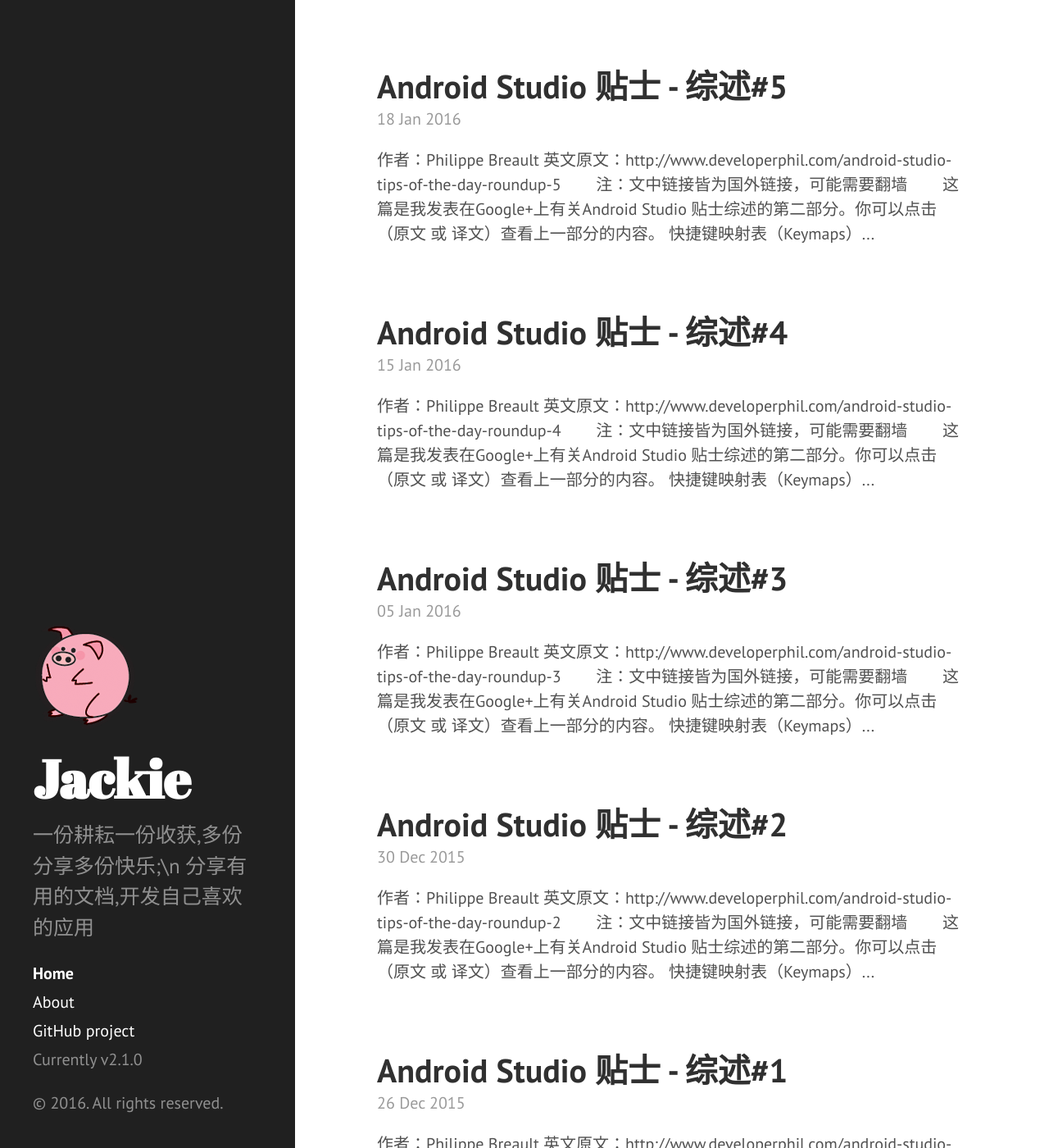
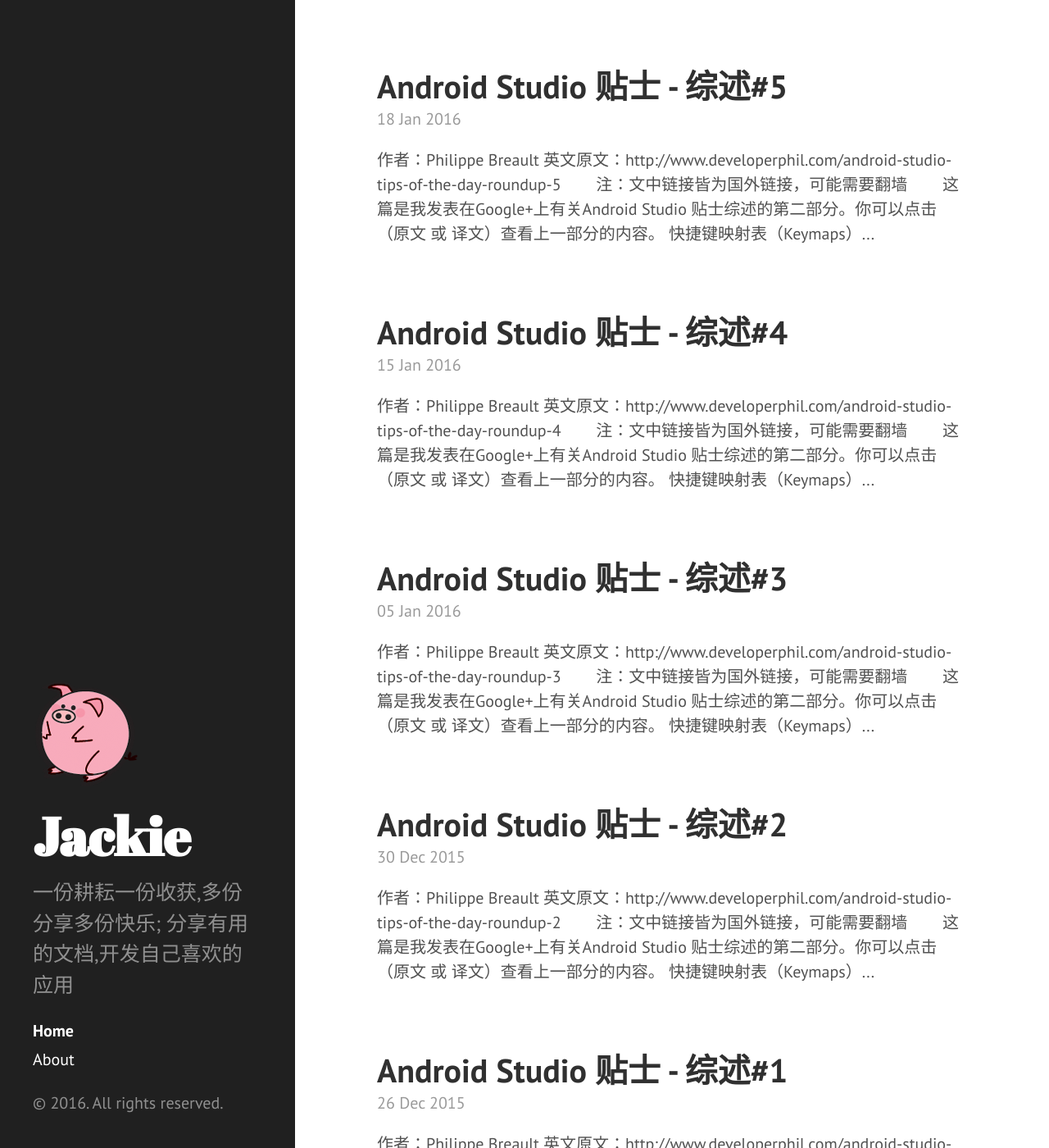
Before and after one commit to Jackie880823/Jackie880823.github.io, a Jekyll site: the page built from index.html, in a window 1280 px wide and 1400 px high. Shown: the whole window at 82% size. Built offline with Jekyll 4.4.1, drawn with Linux system fonts in a browser that asks for light colours; Markdown is read by kramdown in place of the engine named in the settings; the list of posts is cut into pages by our own code.

Commit message:
修改描述, 调整导航

```diff
--- a/_config.yml
+++ b/_config.yml
@@ -9,7 +9,7 @@
 # Setup
 title:            Jackie
 tagline:          'Android Developer'
-description:      '一份耕耘一份收获,多份分享多份快乐;\n
+description:      '一份耕耘一份收获,多份分享多份快乐;
                   分享有用的文档,开发自己喜欢的应用'
 url:              http://jackie880823.github.io
 baseurl:          ""
--- a/_includes/sidebar.html
+++ b/_includes/sidebar.html
@@ -28,8 +28,8 @@
       {% endfor %}
 
       <!--<a class="sidebar-nav-item" href="{{ site.github.repo }}/archive/v{{ site.version }}.zip">Download</a>-->
-      <a class="sidebar-nav-item" href="{{ site.github.repo }}">GitHub project</a>
-      <span class="sidebar-nav-item">Currently v{{ site.version }}</span>
+      <!--<a class="sidebar-nav-item" href="{{ site.github.repo }}">GitHub project</a>-->
+      <!--<span class="sidebar-nav-item">Currently v{{ site.version }}</span>-->
     </nav>
 
     <p>&copy; {{ site.time | date: '%Y' }}. All rights reserved.</p>
--- a/public/css/hyde.css
+++ b/public/css/hyde.css
@@ -66,6 +66,7 @@
     left: 0;
     bottom: 0;
     width: 18rem;
+    margin: 0 auto 0 auto;
     text-align: left;
   }
 }
```
